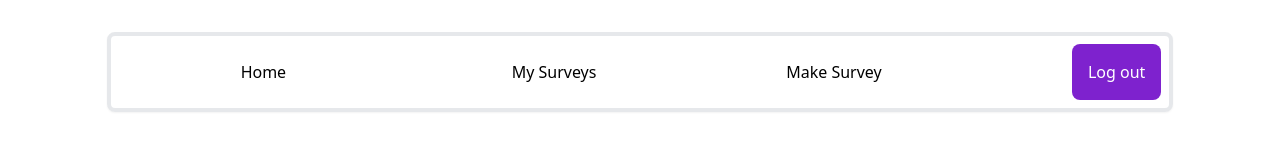
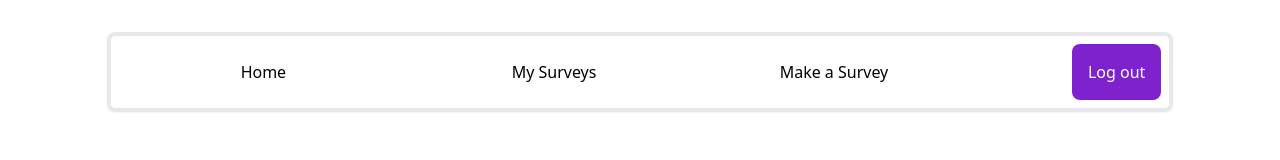
Before and after one commit to GiorgioDalla/next-surv, a Next.js app: page / in a window 1280 px wide. Shown: the top 160 px of the page. Built offline with nearby package versions, Linux system fonts and the light colour scheme; no server answers; the database is empty; sample sign-in values are in the browser's storage; what wagmi would draw is missing.

Commit message:
adding copy notification

```diff
--- a/components/navbar.js
+++ b/components/navbar.js
@@ -11,7 +11,7 @@ export default function Navbar() {
                 <Link href="/mySurveys">My Surveys</Link>
             </div>
             <div className="mx--4 flex-auto text-center px-4 py-4 m-2 w-14 hover:font-bold">
-                <Link href="/NewSurvey">Make Survey</Link>
+                <Link href="/NewSurvey">Make a Survey</Link>
             </div>
             <button
                 onClick={() => signOut({ redirect: "/signin" })}
--- a/package.json
+++ b/package.json
@@ -16,12 +16,12 @@
     "moralis": "^2.6.7",
     "next": "12.3.1",
     "next-auth": "^4.15.0",
-    "use-debounce": "^8.0.4",
     "react": "^18.2.0",
     "react-copy-to-clipboard": "^5.1.0",
     "react-dom": "^18.2.0",
+    "react-hot-toast": "^2.4.0",
+    "use-debounce": "^8.0.4",
     "wagmi": "^0.7.5"
-
   },
   "devDependencies": {
     "autoprefixer": "^10.4.13",
--- a/pages/NewSurvey.js
+++ b/pages/NewSurvey.js
@@ -4,7 +4,7 @@ import { CopyToClipboard } from "react-copy-to-clipboard"
 import { getSession } from "next-auth/react"
 import axios from "axios"
 import AddRewards from "../components/pumpIt"
-// import toast, { Toaster } from "react-hot-toast"
+import toast, { Toaster } from "react-hot-toast"
 
 function NewSurvey({ user }) {
     const [questions, setQuestions] = useState([])
@@ -13,7 +13,7 @@ function NewSurvey({ user }) {
     const id = new ObjectID()
 
     const inputValue = "https://wenti.vercel.app/answerSurver/" + id
-    // const notify = () => toast("Survey copied to clipboard")
+    const notify = () => toast("Survey copied to clipboard")
 
     const addQuestion = () => {
         setQuestions([
@@ -88,12 +88,12 @@ function NewSurvey({ user }) {
             <CopyToClipboard text={inputValue}>
                 <button
                     className="py-2.5 px-5 mr-2 text-sm font-medium text-gray-900 focus:outline-none bg-white rounded-full border border-gray-200 hover:bg-gray-100 hover:text-purple-700 focus:z-10 focus:ring-4 focus:ring-gray-200 dark:focus:ring-gray-700 dark:bg-gray-800 dark:text-gray-400 dark:border-gray-600 dark:hover:text-white dark:hover:bg-gray-700"
-                    // onClick={notify}
+                    onClick={notify}
                 >
                     Share survey
                 </button>
             </CopyToClipboard>
-            {/* <Toaster /> */}
+            <Toaster />
 
             <br />
             <br />
```
Also changed, not shown: pages/answerSurvey/[index].js (renamed from pages/answerSurver/[index].js), 1 other file (tests, documents, lock files or other folders).
